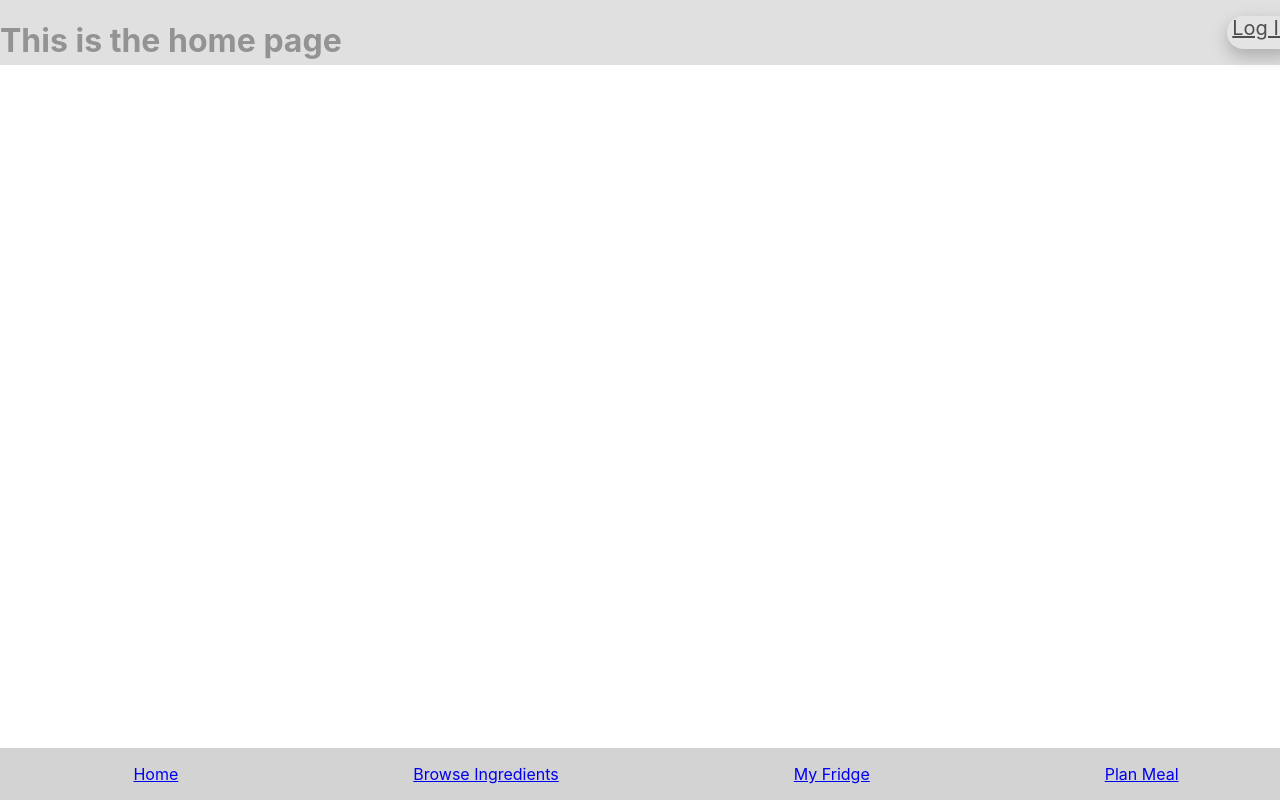
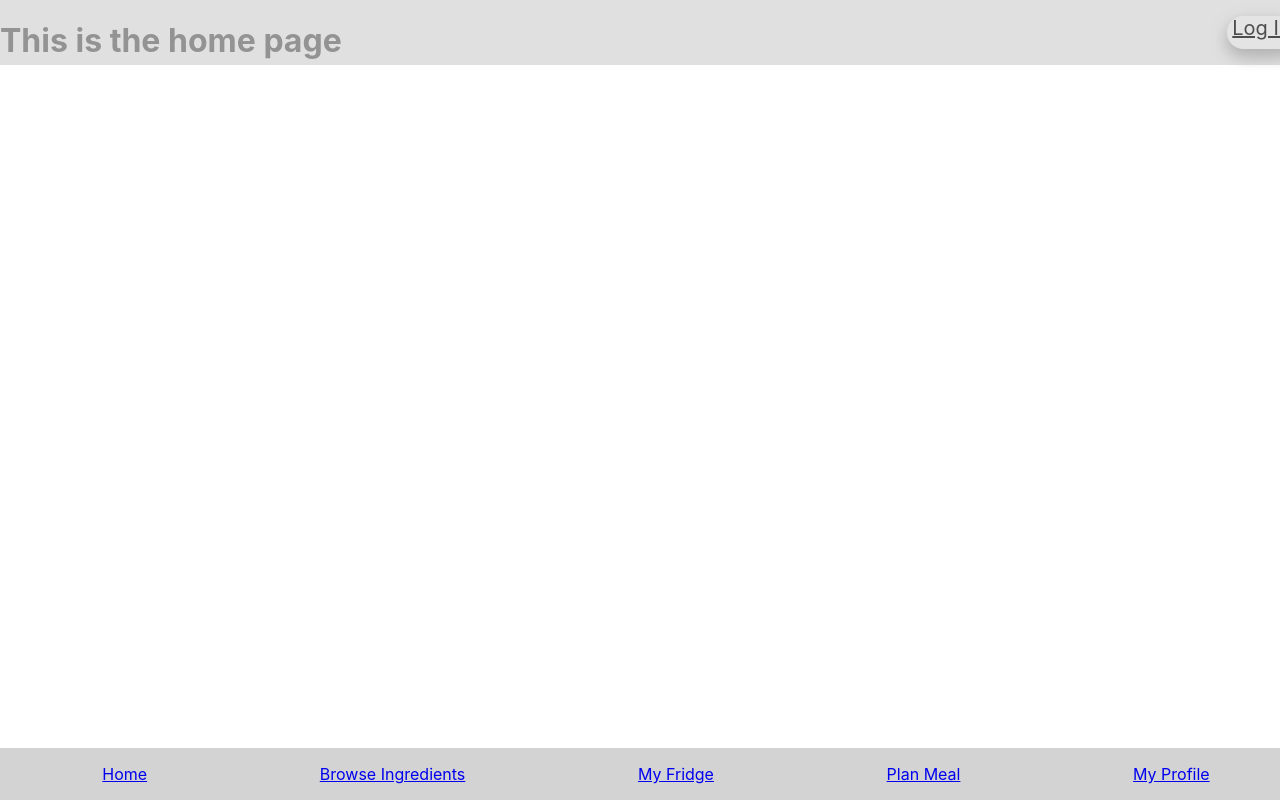
Before and after one commit to agiledev-students-fall2023/4-final-project-agile-architects-1, a React (Create React App) app in the folder front-end/: page / in a window 1280 px wide. Shown: the top 800 px of the page. Built offline with nearby package versions, Linux system fonts and the light colour scheme.

Commit message:
fix issue in App.js

```diff
--- a/front-end/src/App.js
+++ b/front-end/src/App.js
@@ -31,7 +31,7 @@ function App() {
                 <Link className="nav-item" to="/browse">Browse Ingredients</Link>
                 <Link className="nav-item" to="/fridge">My Fridge</Link>
                 <Link className="nav-item" to="/plan">Plan Meal</Link>
-
+                <Link className="nav-item" to="/profile">My Profile</Link>
             </nav>
 
 
```
